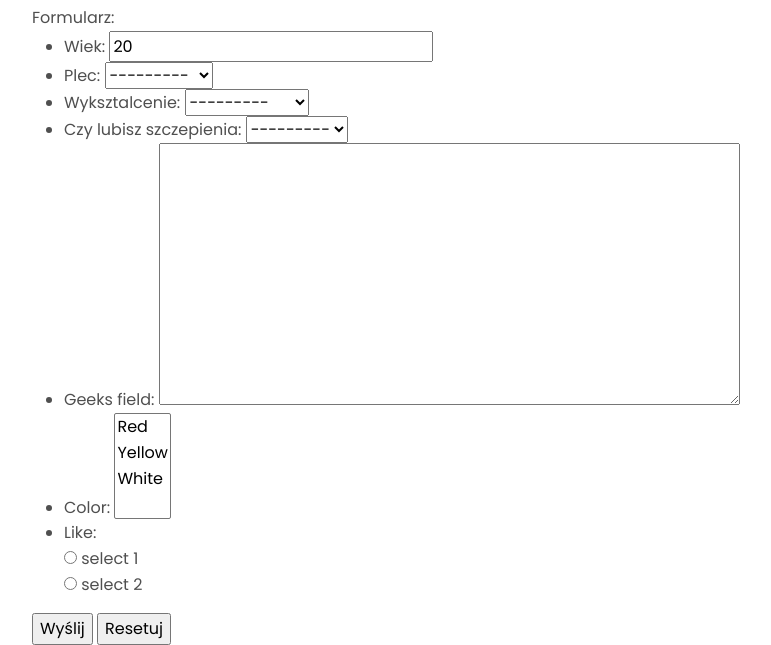
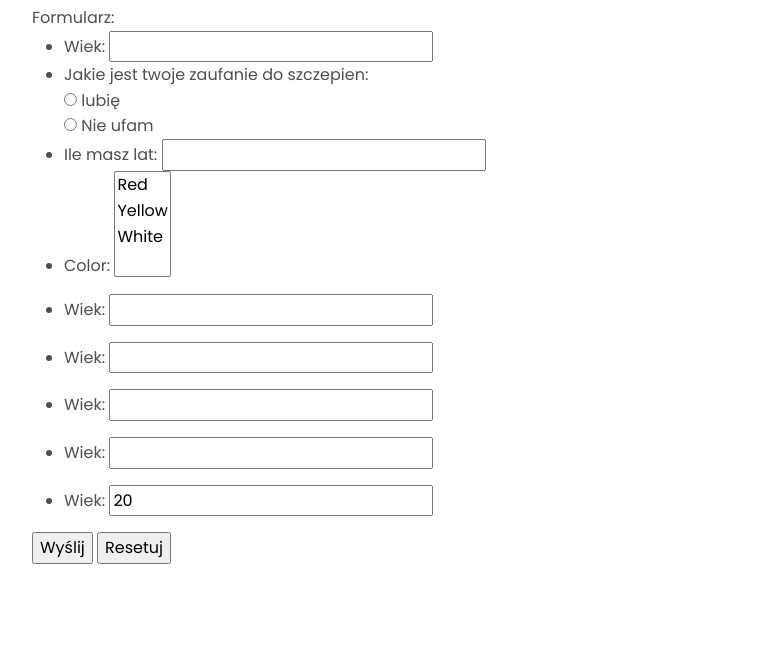
Before and after one commit to informacja/przedmiotHumanistyczny, a Django app: page /wypelnij/ in a window 1280 px wide. Shown: the part 709-1354 px from the top of the page, without its empty margins (50-821 px from the left). After the commit the page ends 1273 px from the top, so only its background shows below. Run offline with Django 4.2, Linux system fonts and the light colour scheme; some libraries are stand-ins or nearby versions.

Commit message:
Forms to fill

```diff
--- a/ankiety/forms.py
+++ b/ankiety/forms.py
@@ -1,31 +1,41 @@
 from django import forms
 from django.core.exceptions import ValidationError
 from django.forms import models
+from django.db.models import Model
+from ankiety.models import Odpowiedz
 
-from ankiety.models import Odpowiedz
-COLORS= (
-    ('R', 'Red'),
-    ('B', 'Yellow'),
-    ('G', 'White'),
-)
-class Formularz(models.ModelForm):
+class Formularz0(models.ModelForm):  # Przykładowy formularz
     wiek = forms.IntegerField(min_value=18)
+    #
+    # COLORS = (
+    #     ('R', 'Red'),
+    #     ('B', 'Yellow'),
+    #     ('G', 'White'),
+    # )
+    # color = forms.MultipleChoiceField(choices=COLORS)
+    Jakie_jest_twoje_zaufanie_do_szczepien = forms.ChoiceField(choices=[
+        ('R',"lubię"),
+        ('2',"Nie ufam"),
+    ], widget=forms.RadioSelect)
+
+    # geeks_field = models.TextField()
+
+    Ile_masz_lat = forms.IntegerField(min_value=18)
+    COLORS = (
+        ('R', 'Red'),
+        ('B', 'Yellow'),
+        ('G', 'White'),
+    )
     color = forms.MultipleChoiceField(choices=COLORS)
-    CHOICES = [('select1', 'select 1'),
-               ('select2', 'select 2')]
 
-    like = forms.ChoiceField(choices=CHOICES, widget=forms.RadioSelect)
-    # plec = forms.ChoiceField(choices=[
-    #     ('k', 'Kobieta'),
-    #     ('m', 'Mężczyzna'),
-    #     ('i', 'Inne'),
-    # ])
-    #
-    # wyksztalcenie = forms.ChoiceField(choices=[
-    #     (1, 'Podstawowe'),
-    #     (2, 'Średnie'),
-    #     (3, 'Wyższe'),
-    # ])
+    # Jakie_jest_toje_zaufanie_do_szczepień = forms.RadioSelect([
+    CHOICES = [
+        ('R',"lubię"),
+        ('2',"Nie ufam"),
+    ]
+
+    Jakie_jest_twoje_zaufanie_do_szczepien = forms.ChoiceField(choices=CHOICES, widget=forms.RadioSelect)
+    # Jakie_jest_twoje_zaufanie_do_szczepień = forms.ChoiceField(choices=CHOICES, widget=forms.RadioSelect)
 
     class Meta:
         model = Odpowiedz
@@ -47,3 +57,52 @@ class Formularz(models.ModelForm):
 
         color = ''.join(color)
         return color
+
+class Formularz1(models.ModelForm):
+    wiek = forms.IntegerField(min_value=18)
+
+
+    class Meta:
+        model = Odpowiedz
+        fields = '__all__'
+
+    def clean_wiek(self):
+        wiek = self.cleaned_data.get('wiek', 0)
+        if wiek % 2:
+            raise ValidationError('Wiek musi być parzysty')
+        return wiek
+
+    def clean_color(self):
+        color = self.cleaned_data['color']
+        if not color:
+            raise forms.ValidationError("...")
+
+        if len(color) > 2:
+            raise forms.ValidationError("...")
+
+        color = ''.join(color)
+        return color
+
+class Formularz2(models.ModelForm):
+
+    class Meta:
+        model = Odpowiedz
+        fields = '__all__'
+
+
+class Formularz3(models.ModelForm):
+    class Meta:
+        model = Odpowiedz
+        fields = '__all__'
+
+
+class Formularz4(models.ModelForm):
+    class Meta:
+        model = Odpowiedz
+        fields = '__all__'
+
+
+class Formularz5(models.ModelForm):
+    class Meta:
+        model = Odpowiedz
+        fields = '__all__'
--- a/ankiety/models.py
+++ b/ankiety/models.py
@@ -1,27 +1,18 @@
 from django.db import models
 
-from django.forms import SelectMultiple
-from django.views.generic import ListView
-
+# from django.forms import SelectMultiple
+# from django.views.generic import ListView
 
 class Odpowiedz(models.Model):
     wiek = models.IntegerField()
-    plec = models.CharField(max_length=1, choices=[
-        ('k', 'Kobieta'),
-        ('m', 'Mężczyzna'),
-        ('i', 'Inne'),
-    ])
-    wyksztalcenie = models.IntegerField(choices=[
-        (1, 'Podstawowe'),
-        (2, 'Średnie'),
-        (3, 'Wyższe'),
-    ])
-    Czy_lubisz_szczepienia = models.IntegerField(choices=[
-        (1, 'Lubię'),
-        (2, 'Średnio'),
-        (3, 'Nie ufam'),
-    ])
-    geeks_field = models.TextField()
+
+    # wyksztalcenie = models.IntegerField(choices=[
+    #     (1, 'Podstawowe'),
+    #     (2, 'Średnie'),
+    #     (3, 'Wyższe'),
+    # ])
+    #
+    # geeks_field = models.TextField()
 
      # gender = forms.ChoiceField(choices=[
     #     (1, 'Lubię'),
@@ -29,4 +20,3 @@ class Odpowiedz(models.Model):
     # ], widget=forms.RadioSelect)
 
      # wprowadzanie tekstu
-#     multiselect
--- a/ankiety/templates/home.html
+++ b/ankiety/templates/home.html
@@ -66,9 +66,9 @@
 }
 .edit.item-page .btn-toolbar .btn, .pager.pagenav a, p.readmore .btn, .contact .form-actions .btn, #contact-form .controls .btn-primary.validate, .profile .btn, .login .btn, .logout .btn, .registration .btn, .profile-edit .btn, .remind .btn, .reset .btn, .search #searchForm .btn, .search #search-form .btn, .finder #searchForm .btn, .finder #search-form .btn {
     display: inline-block;
-    font-family: "brygada";
+    font-family: "Poppins";
     font-weight: 600;
-    font-size: 0.8rem;
+    font-size: 2rem;
     line-height: 1.15;
     letter-spacing: 0.1rem;
     text-transform: uppercase;
--- a/ankiety/templates/template.html
+++ b/ankiety/templates/template.html
@@ -3,9 +3,10 @@
 <!doctype html>
 {% include "head.inc.html" %}
 <body>
-{% for contact in page_obj %}
+{% for odpowiedz in page_obj %}
+text
     {# Each "contact" is a Contact model object. #}
-    {{ contact.full_name|upper }}<br>
+    {{ odpowiedz.wiek|upper }}<br>
     ...
 {% endfor %}
 
--- a/ankiety/templates/wypelnij.html
+++ b/ankiety/templates/wypelnij.html
@@ -8,8 +8,23 @@
 Formularz:
 <form method="post" novalidate>
     {% csrf_token %}
-    <ul>
-        {{ form.as_ul }}
+    <ul id="0">
+        {{ form0.as_ul }}
+    </ul>
+    <ul id="1">
+        {{ form1.as_ul }}
+    </ul>
+    <ul id="2">
+        {{ form2.as_ul }}
+    </ul>
+    <ul id="3">
+        {{ form3.as_ul }}
+    </ul>
+    <ul id="4">
+        {{ form4.as_ul }}
+    </ul>
+    <ul id="5">
+        {{ form5.as_ul }}
     </ul>
     <input type="submit" value="Wyślij">
     <input type="reset" value="Resetuj">
--- a/ankiety/views.py
+++ b/ankiety/views.py
@@ -1,6 +1,11 @@
 from django.shortcuts import redirect, render
 from django.views.generic import ListView
-from ankiety.forms import Formularz
+from ankiety.forms import Formularz0
+from ankiety.forms import Formularz1
+from ankiety.forms import Formularz2
+from ankiety.forms import Formularz3
+from ankiety.forms import Formularz4
+from ankiety.forms import Formularz5
 from ankiety.models import Odpowiedz
 from django.core.paginator import Paginator
 
@@ -20,18 +25,27 @@ def home(request):
     return render(request, 'home.html', {
     })
 
-
 def wypelnij(request):
     print('GET:', request.GET)
     print('POST:', request.POST)
 
     if request.method == 'GET':
-        form = Formularz(initial={
+        form0 = Formularz0()
+        form1 = Formularz1()
+        form2 = Formularz2()
+        form3 = Formularz3()
+        form4 = Formularz4()
+        form5 = Formularz5(initial={
             'wiek': 20
         })
     else:
-        form = Formularz(request.POST)
-        if form.is_valid():
+        form0 = Formularz1(request.POST)
+        form1 = Formularz1(request.POST)
+        form2 = Formularz1(request.POST)
+        form3 = Formularz1(request.POST)
+        form4 = Formularz1(request.POST)
+        form5 = Formularz1(request.POST)
+        if form0.is_valid() and form1.is_valid() and form2.is_valid() and form3.is_valid() and form4.is_valid() and form5.is_valid():
             print('Hura!')
 
             # odp = Odpowiedz()
@@ -39,11 +53,21 @@ def wypelnij(request):
             # odp.plec = form.cleaned_data['plec']
             # odp.wyksztalcenie = form.cleaned_data['wyksztalcenie']
             # odp.save()
-            form.save()
+            form0.save()
+            form1.save()
+            form2.save()
+            form3.save()
+            form4.save()
+            form5.save()
             return redirect('dziekuje')
 
     return render(request, 'wypelnij.html', {
-        'form': form
+        'form0': form0,
+        'form1': form1,
+        'form2': form2,
+        'form3': form3,
+        'form4': form4,
+        'form5': form5
     })
 
 
```
Also changed, not shown: ankiety/migrations/0002_auto_20220505_1841.py (added), ankiety/migrations/0003_auto_20220505_1954.py (added), db.sqlite3.
